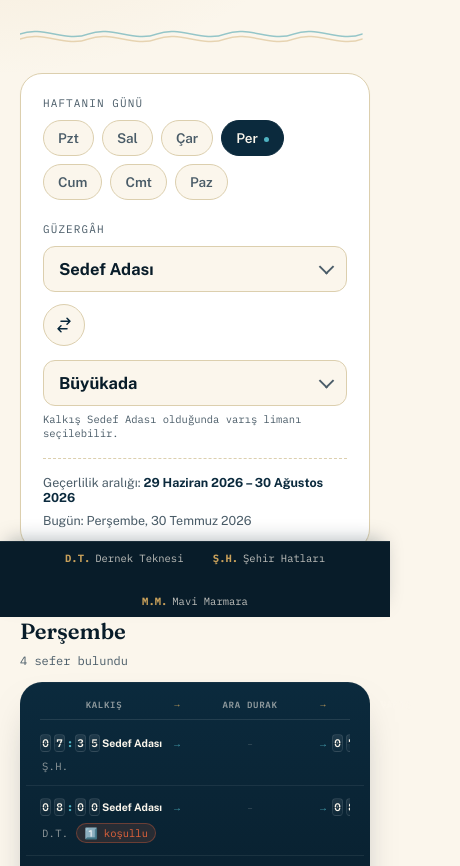
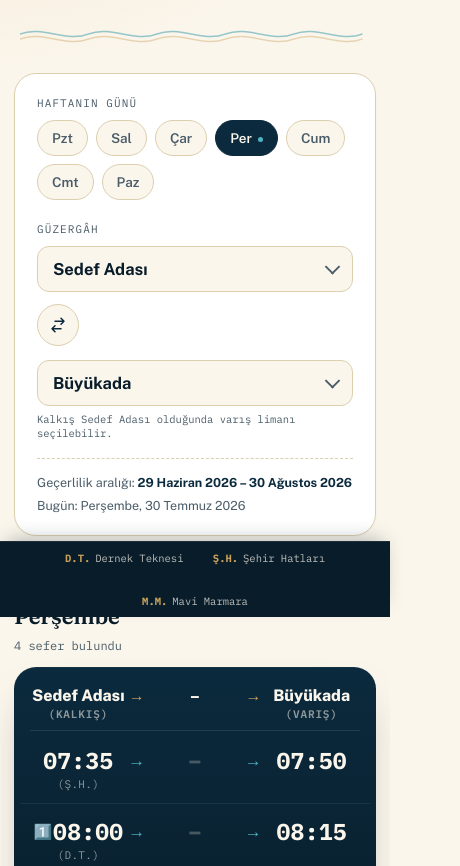
Before and after one commit to SedefAdasi/SedefAdasiVapurSaatleri, a plain HTML site: page index.html in a window 390 px wide. Shown: the part 227-1093 px from the top of the page, 460 px wide, since content can reach past the window. Drawn offline with nearby package versions, Linux system fonts and the light colour scheme.

Commit message:
rev4
Updated layout and styling for header, main, and journey sections to improve responsiveness and visual consistency. Adjusted paddings, margins, and grid structure for better alignment on smaller screens.

```diff
--- a/index.html
+++ b/index.html
@@ -52,7 +52,7 @@
   /* ---------- header ---------- */
   header{
     padding:44px 20px 28px;
-    max-width:680px;
+    max-width:420px;
     margin:0 auto;
     position:relative;
   }
@@ -98,7 +98,7 @@
   }
 
   /* ---------- controls ---------- */
-  main{max-width:680px;margin:0 auto;padding:0 20px 80px;}
+  main{max-width:420px;margin:0 auto;padding:0 14px 80px;}
 
   .panel{
     background:#fff;
@@ -267,36 +267,43 @@
   .row{
     display:flex;
     flex-direction:column;
-    gap:7px;
-    padding:15px 20px;
+    gap:1px;
+    padding:14px 16px;
     border-bottom:1px solid rgba(255,255,255,.07);
   }
   .row:last-child{border-bottom:none;}
   .row:hover{background:rgba(255,255,255,.03);}
 
-  /* sabit sütunlar: kalkış saati | kalkış limanı | ok | ara saat | ara liman | ok | varış saati | varış limanı
-     Ara durak olsun olmasın sütun genişlikleri sabit kalır, böylece varış saati/limanı her satırda aynı hizada durur. */
+  /* 3 eşit kolon: kalkış saati | ara saat (veya tire) | varış saati.
+     Liman adları artık her satırda değil, üstteki başlıkta (seçili güzergâha göre) gösterilir.
+     Kolonlar akıcı (fr) genişlikte: dar telefon ekranına otomatik sığar, font küçültülmez. */
   .journey{
     display:grid;
-    grid-template-columns: 84px 92px 20px 84px 92px 20px 84px 92px;
+    grid-template-columns: 1fr 26px 1fr 26px 1fr;
     align-items:center;
-    column-gap:2px;
-    overflow-x:auto;
-    scrollbar-width:none;
-    -ms-overflow-style:none;
   }
-  .journey::-webkit-scrollbar{display:none;}
 
   .board-header{
-    padding:0 20px;
+    padding:0 16px;
     margin-bottom:2px;
   }
-  .board-header .journey{
-    padding:10px 0 9px;
+  .board-header .journey.title-row{
+    padding:12px 0 1px;
+  }
+  .board-header .journey.label-row{
+    padding:0 0 9px;
     border-bottom:1px solid rgba(255,255,255,.1);
-    overflow-x:visible;
   }
   .jhead{
+    font-family:'Public Sans',sans-serif;
+    font-size:16px;
+    font-weight:800;
+    color:var(--sand-100);
+    text-align:center;
+    line-height:1.15;
+    word-break:keep-all;
+  }
+  .jsub{
     font-family:'IBM Plex Mono',monospace;
     font-size:11px;
     font-weight:600;
@@ -304,112 +311,65 @@
     text-transform:uppercase;
     color:rgba(251,246,236,.55);
     text-align:center;
-    white-space:nowrap;
   }
   .jhead-arrow{
+    font-family:'IBM Plex Mono',monospace;
     color:var(--rope-400);
-    font-weight:400;
-    text-transform:none;
-    letter-spacing:0;
-  }
-
-  .flap-time{
-    display:flex;
-    gap:3px;
-    flex:0 0 auto;
-  }
-  .flap-char{
-    font-family:'IBM Plex Mono',monospace;
-    font-weight:600;
     font-size:16px;
-    color:var(--sand-100);
-    background:linear-gradient(180deg,rgba(255,255,255,.09),rgba(255,255,255,.02));
-    border:1px solid rgba(255,255,255,.09);
-    border-radius:4px;
-    width:16px;
-    height:24px;
-    display:flex;align-items:center;justify-content:center;
-    position:relative;
-    flex:0 0 auto;
-  }
-  .flap-char::after{
-    content:"";
-    position:absolute;
-    left:0;right:0;top:50%;
-    height:1px;
-    background:rgba(8,28,41,.55);
-  }
-  .flap-char.colon{
-    background:none;border:none;width:5px;
-    color:var(--teal-400);
-    font-weight:700;
-  }
-  .flap-char.colon::after{display:none;}
-
-  .jarrow{
-    color:var(--teal-400);
-    font-size:13px;
-    opacity:.85;
-    text-align:center;
-  }
-  .jport{
-    font-family:'Public Sans',sans-serif;
-    font-weight:700;
-    font-size:14px;
-    color:var(--sand-100);
-    white-space:nowrap;
-    overflow:hidden;
-    text-overflow:ellipsis;
-  }
-  .jport.mid{
-    color:var(--rope-400);
-    font-weight:600;
-  }
-  .ara-yok{
-    grid-column:span 2;
-    font-family:'IBM Plex Mono',monospace;
-    font-size:13px;
-    color:rgba(251,246,236,.22);
     text-align:center;
   }
 
-  .row-meta{
+  .jtime{
+    font-family:'IBM Plex Mono',monospace;
+    font-weight:700;
+    font-size:23px;
+    letter-spacing:.01em;
+    color:var(--sand-100);
+    text-align:center;
+    white-space:nowrap;
+  }
+  .jarrow{
+    color:var(--teal-400);
+    font-size:17px;
+    text-align:center;
+  }
+  .ara-yok{
+    font-family:'IBM Plex Mono',monospace;
+    font-weight:700;
+    font-size:23px;
+    color:rgba(251,246,236,.25);
+    text-align:center;
+  }
+
+  .jtime-cell{
     display:flex;
     align-items:center;
-    gap:8px;
-    flex-wrap:wrap;
-    padding-left:2px;
+    justify-content:center;
+    gap:1px;
   }
-  .boat-tag{
-    font-family:'IBM Plex Mono',monospace;
-    font-size:10.5px;
-    letter-spacing:.03em;
-    color:rgba(251,246,236,.55);
-  }
-  .cond-badge{
-    display:inline-flex;
-    align-items:center;
-    gap:4px;
-    font-family:'IBM Plex Mono',monospace;
-    font-size:10.5px;
-    color:var(--coral-500);
-    background:rgba(228,99,59,.14);
-    border:1px solid rgba(228,99,59,.35);
-    padding:2px 7px;
-    border-radius:999px;
+  .cond-emoji{
+    font-size:15px;
+    line-height:1;
     cursor:help;
   }
 
-  @media (max-width:480px){
-    .row{padding:12px 14px;}
-    .board-header{padding:0 14px;}
-    .journey{grid-template-columns: 60px 66px 14px 60px 66px 14px 60px 66px;}
-    .flap-char{width:11px;height:18px;font-size:11px;}
-    .flap-char.colon{width:4px;}
-    .jport{font-size:10.5px;}
-    .jhead{font-size:9px;}
-    .jarrow{font-size:10px;}
-    .ara-yok{font-size:8.5px;}
+  .boat-line{
+    padding-top:1px;
+    margin-top:0;
+    border-top:none;
+  }
+  .boat-part{
+    font-family:'IBM Plex Mono',monospace;
+    font-size:11px;
+    letter-spacing:.03em;
+    color:rgba(251,246,236,.55);
+    text-align:center;
+  }
+
+  @media (max-width:400px){
+    .row{padding:12px 10px;}
+    .board-header{padding:0 10px;}
+    .journey{grid-template-columns: 1fr 20px 1fr 20px 1fr;}
   }
 
 
@@ -458,7 +418,7 @@
   }
 
   footer{
-    max-width:680px;
+    max-width:420px;
     margin:60px auto 0;
     padding:24px 20px 40px;
     border-top:1px solid var(--line);
@@ -553,12 +513,19 @@
 
   <div class="board">
     <div class="board-header">
-      <div class="journey">
-        <span class="jhead" style="grid-column:1/3">Kalkış</span>
-        <span class="jhead jhead-arrow">→</span>
-        <span class="jhead" style="grid-column:4/6">Ara Durak</span>
-        <span class="jhead jhead-arrow">→</span>
-        <span class="jhead" style="grid-column:7/9">Varış</span>
+      <div class="journey title-row">
+        <span class="jhead" id="headKalkis">Kalkış</span>
+        <span class="jhead-arrow">→</span>
+        <span class="jhead" id="headAra">Ara Durak</span>
+        <span class="jhead-arrow">→</span>
+        <span class="jhead" id="headVaris">Varış</span>
+      </div>
+      <div class="journey label-row">
+        <span class="jsub">(Kalkış)</span>
+        <span></span>
+        <span class="jsub" id="headAraLabel"></span>
+        <span></span>
+        <span class="jsub">(Varış)</span>
       </div>
     </div>
     <div class="board-inner" id="board"></div>
@@ -697,17 +664,9 @@ function filteredSeferler(){
              .sort((a,b)=> a.kalkisDakika - b.kalkisDakika);
 }
 
-function flapTime(t){
+function jTime(t){
   if(!t) return '';
-  const el = document.createElement('span');
-  el.className = 'flap-time';
-  [...t].forEach(ch=>{
-    const c = document.createElement('span');
-    c.className = 'flap-char' + (ch===':' ? ' colon':'');
-    c.textContent = ch;
-    el.appendChild(c);
-  });
-  return el.outerHTML;
+  return `<span class="jtime">${t}</span>`;
 }
 
 function renderBoard(list){
@@ -724,27 +683,32 @@ function renderBoard(list){
     const row = document.createElement('div');
     row.className = 'row';
 
-    const condHtml = r.kosulKodu ? `<span class="cond-badge" title="${SARTLAR[r.kosulKodu]||''}">${r.kosulKodu} koşullu</span>` : '';
+    const condEmoji = r.kosulKodu ? `<span class="cond-emoji" title="${SARTLAR[r.kosulKodu]||''}">${r.kosulKodu}</span>` : '';
 
-    // Sıra: kalkış saati > kalkış limanı > ok > (ara saat + ara limanı YA DA yer tutucu) > ok > varış saati > varış limanı
-    // Ara durak olsun olmasın grid'de daima 8 hücre dolduğu için varış saati/limanı her satırda aynı hizada kalır.
-    const araBlok = r.araLiman
-      ? `${flapTime(r.araKalkisSaati)}<span class="jport mid">${r.araLiman}</span>`
-      : `<span class="ara-yok">–</span>`;
+    // Liman adları artık üstteki başlıkta (seçili güzergâha göre) gösteriliyor.
+    // Satırda sadece 3 saat kolonu var: kalkış saati > ara saat (varsa) > varış saati.
+    const araBlok = r.araLiman ? jTime(r.araKalkisSaati) : `<span class="ara-yok">–</span>`;
+
+    // Tekne bilgisi "D.T. / Ş.H." ise slash'tan bölünür: sol kısım 1. kolonun,
+    // sağ kısım 2. kolonun altında parantez içinde gösterilir.
+    const tekneParcalari = r.tekne.split('/').map(s => s.trim());
+    const tekne1 = tekneParcalari[0] ? `(${tekneParcalari[0]})` : '';
+    const tekne2 = tekneParcalari[1] ? `(${tekneParcalari[1]})` : '';
 
     row.innerHTML = `
       <div class="journey">
-        ${flapTime(r.kalkisSaati)}
-        <span class="jport">${r.kalkisLimani}</span>
+        <span class="jtime-cell">${condEmoji}<span class="jtime">${r.kalkisSaati}</span></span>
         <span class="jarrow">→</span>
         ${araBlok}
         <span class="jarrow">→</span>
-        ${flapTime(r.varisSaati)}
-        <span class="jport">${r.varisLimani}</span>
+        ${jTime(r.varisSaati)}
       </div>
-      <div class="row-meta">
-        <span class="boat-tag">${r.tekne}</span>
-        ${condHtml}
+      <div class="journey boat-line">
+        <span class="boat-part">${tekne1}</span>
+        <span></span>
+        <span class="boat-part">${tekne2}</span>
+        <span></span>
+        <span></span>
       </div>
     `;
     board.appendChild(row);
@@ -780,6 +744,11 @@ function render(){
   document.getElementById('resultsTitle').textContent = `${baslikRotasi} · ${state.gun}`;
   document.getElementById('resultsCount').textContent = list.length + (list.length===1 ? ' sefer' : ' sefer bulundu');
 
+  document.getElementById('headKalkis').textContent = state.kalkis;
+  document.getElementById('headAra').textContent = araliDurak ? araliDurak.araLiman : '–';
+  document.getElementById('headVaris').textContent = hedefVaris;
+  document.getElementById('headAraLabel').textContent = araliDurak ? '(Kalkış)' : '';
+
   document.getElementById('validityRange').textContent = `${fmtDate(GECERLILIK_BAS)} – ${fmtDate(GECERLILIK_BIT)}`;
   document.getElementById('rangeFoot').textContent = `Tarife: ${fmtDate(GECERLILIK_BAS)} – ${fmtDate(GECERLILIK_BIT)}`;
 
```
